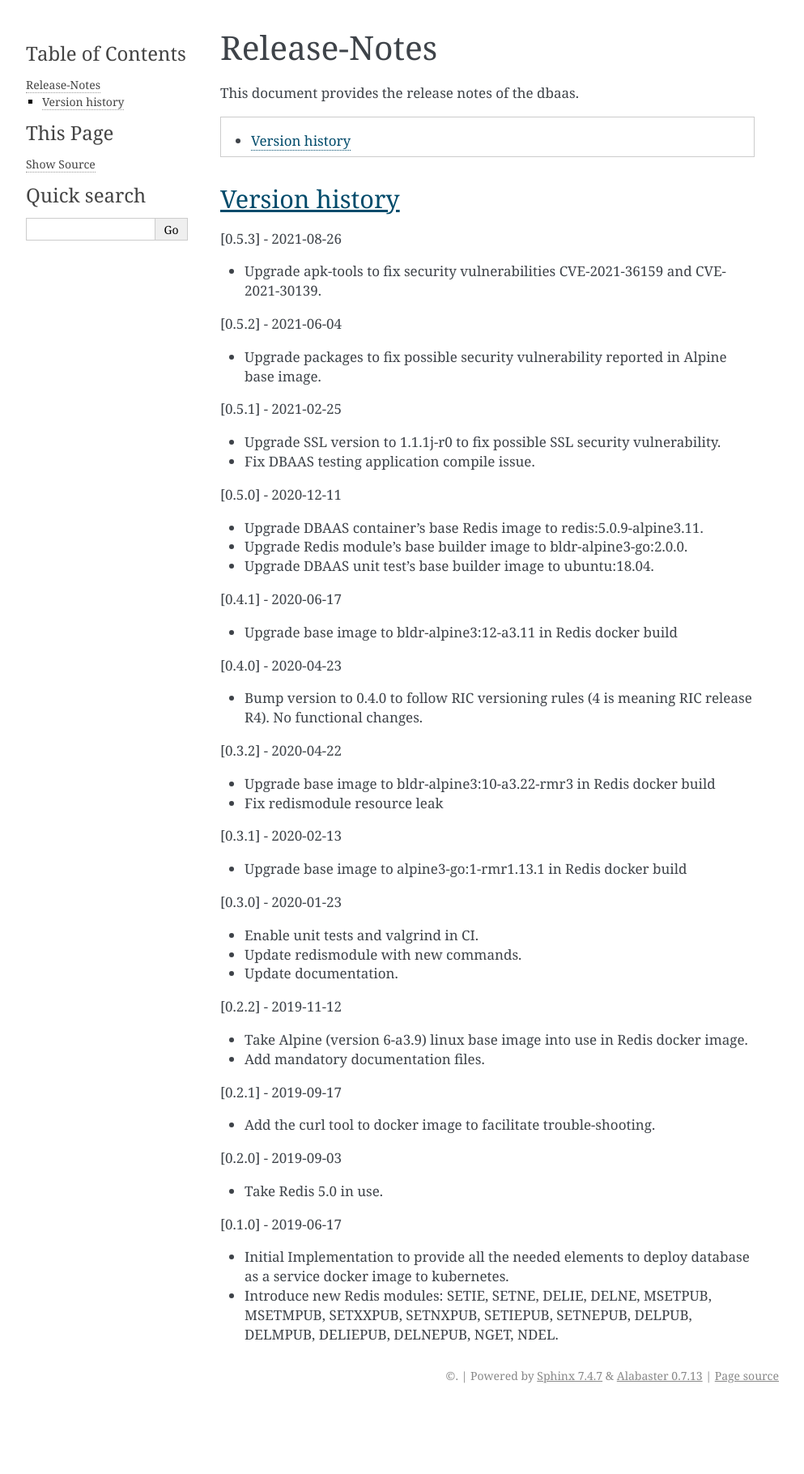
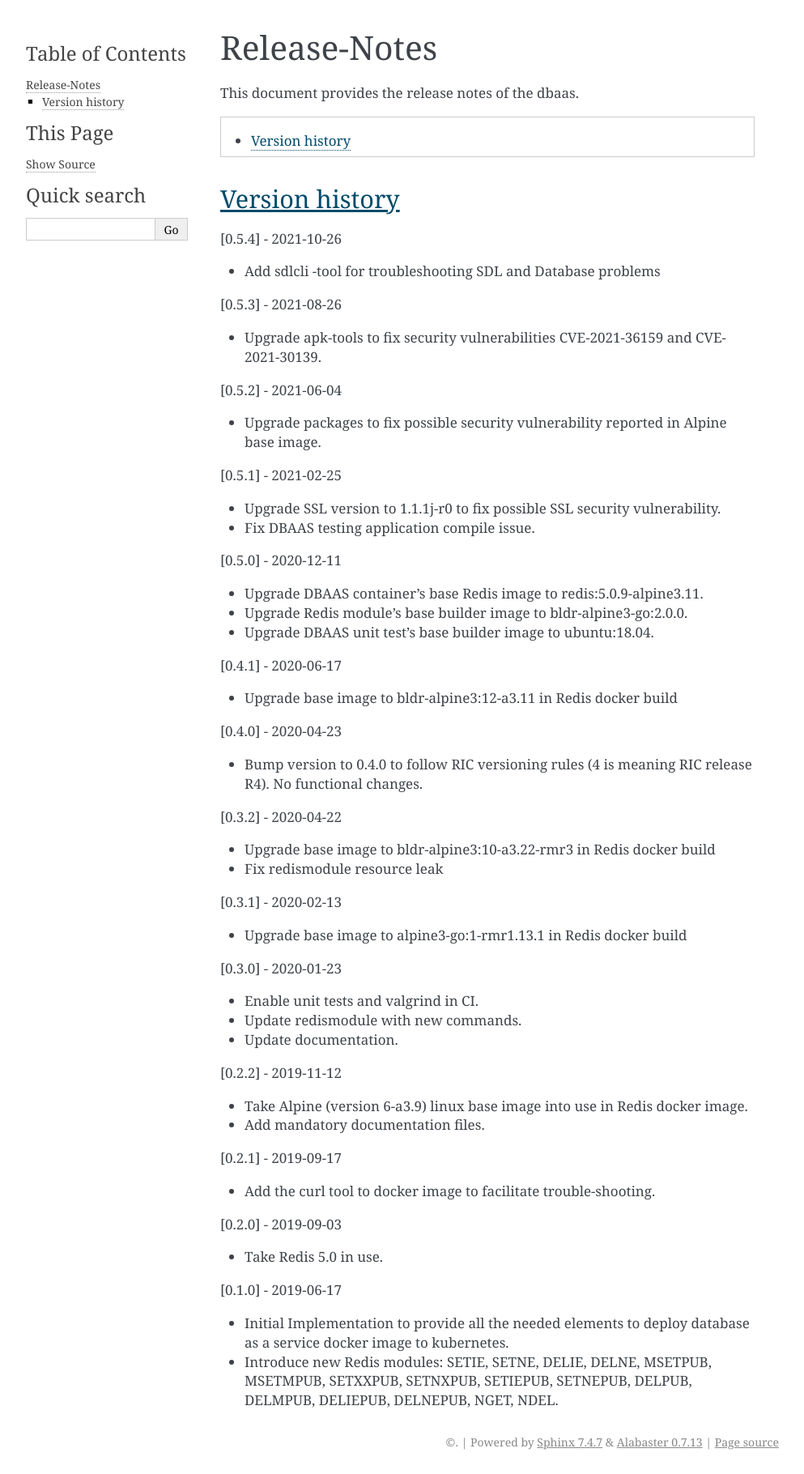
Before and after one commit to o-ran-sc/ric-plt-dbaas, a Sphinx documentation site: the page built from docs/release-notes.rst, in a window 1280 px wide. Shown: the whole page at 81% size, without its empty margins (148-1141 px from the left). Built offline with Sphinx 7.4.7, drawn with Linux system fonts in a browser that asks for light colours; before the commit the page ends 1738 px from its top, so only the background shows below that.

Commit message:
Add sdlcli -tool for troubleshooting SDL and Database problems
Added 'sdlcli' -command line tool for troubleshooting SDL and
Database problems.

Issue-Id: RIC-113
          DB: SDL CLI for debugging and testing

Change-Id: I749b92256490d22f3728b2aaa00d9fe16f053ad7
Signed-off-by: Petri Ovaska <petri.ovaska@nokia.com>

```diff
--- a/container-tag.yaml
+++ b/container-tag.yaml
@@ -2,4 +2,4 @@
 # This file is expected to be in the docker build directory;
 # can be moved with suitable JJB configuration.
 ---
-tag: '0.5.3'
+tag: '0.5.4'
--- a/docs/release-notes.rst
+++ b/docs/release-notes.rst
@@ -29,6 +29,10 @@ This document provides the release notes of the dbaas.
 
 Version history
 ---------------
+
+[0.5.4] - 2021-10-26
+
+* Add sdlcli -tool for troubleshooting SDL and Database problems
 
 [0.5.3] - 2021-08-26
 
```
Also changed, not shown: 1 other file.
